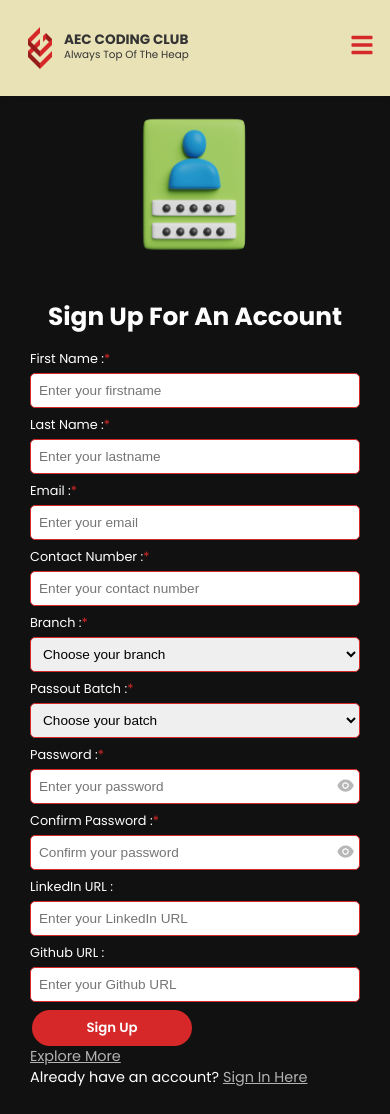
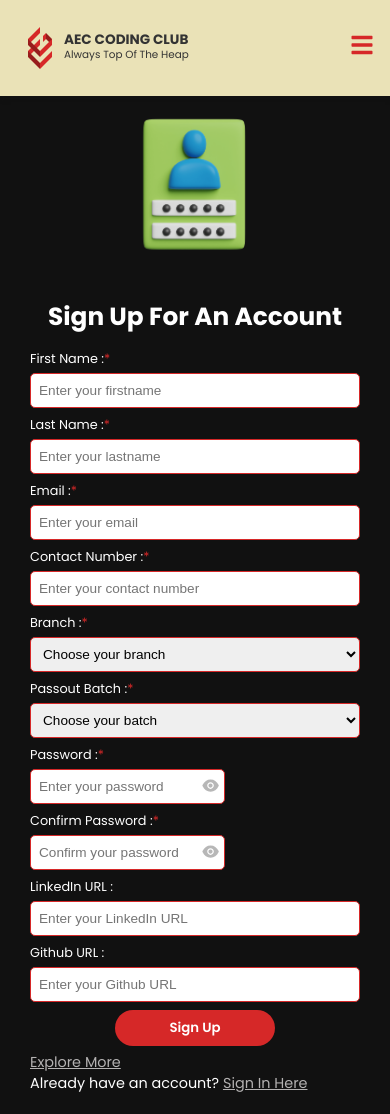
Before and after one commit to aec-coding-club/AEC-Coding-Club-Website, a React (Create React App) app in the folder Frontend/: page /signup in a window 390 px wide. Built offline with nearby package versions, Linux system fonts and the light colour scheme.

Commit message:
fixed signin form

```diff
--- a/Frontend/src/Pages/styles/SigninSignup.css
+++ b/Frontend/src/Pages/styles/SigninSignup.css
@@ -109,6 +109,7 @@ h1 {
 }
 .inline-input-svg {
   position: relative;
+  width: fit-content;
 }
 
 @media (max-width: 868px) {
@@ -174,7 +175,7 @@ h1 {
   .login-signup-btn {
     position: static;
     display: block;
-    margin: auto;
+    margin: 0.4rem auto !important;
     margin-bottom: 1rem;
   }
   #password + span svg,
```
